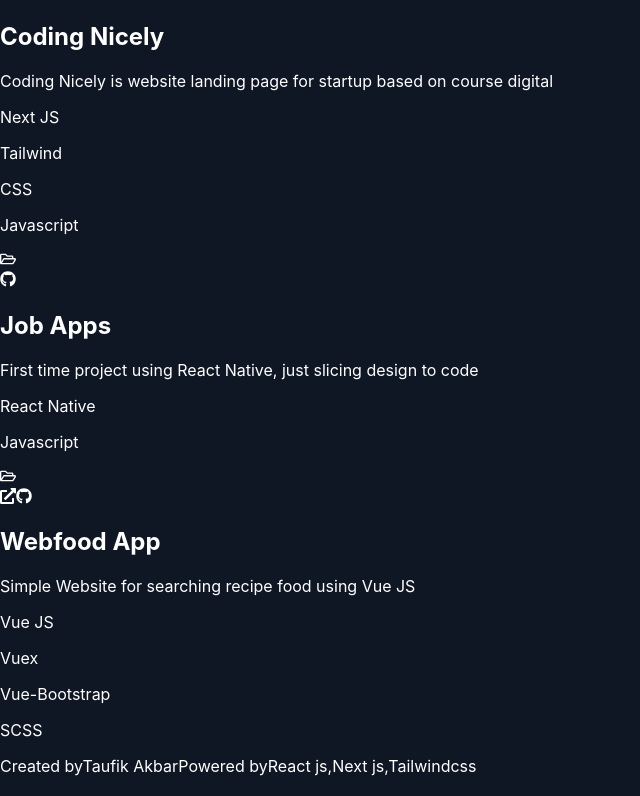
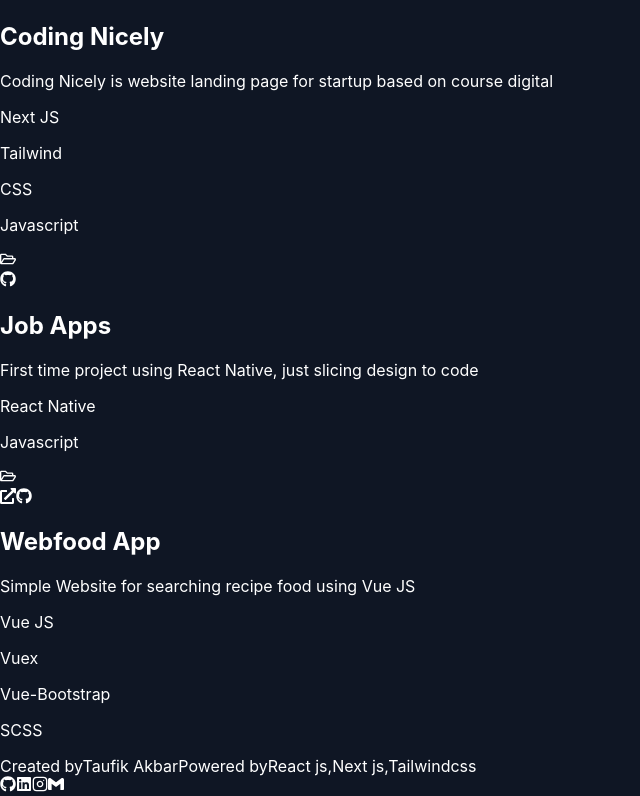
Before and after one commit to TaufikAkbar7/Portfolio-NextJS, a Next.js app in the folder portfolio/: page / in a window 1280 px wide. Shown: the part 1071-1867 px from the top of the page, without its empty margins (0-640 px from the left). Built offline with nearby package versions, Linux system fonts and the light colour scheme.

Commit message:
fix: responsive

```diff
--- a/portfolio/components/Footer/Footer.js
+++ b/portfolio/components/Footer/Footer.js
@@ -1,4 +1,7 @@
+import { contact } from "../../content/data";
+
 const Footer = () => {
+    const { socials } = contact;
     return (
         <div className="border-t-2 border-gray-700 flex flex-col justify-center items-center py-5">
             <span className="text-gray-400">Created by
@@ -9,6 +12,19 @@
                 <a href="https://nextjs.org" target="_blank" rel="noreferrer" className="text-gray-200 ml-1 border-b-2 border-black hover:border-gray-200">Next js,</a>
                 <a href="https://tailwindcss.com" target="_blank" rel="noreferrer" className="text-gray-200 ml-1 border-b-2 border-black hover:border-gray-200">Tailwindcss</a>
             </span>
+            <div className="flex w-72 flex-row justify-center items-center mt-5 block lg:hidden">
+                {socials.map((item) => (
+                  <a
+                    key={item.name}
+                    href={item.link}
+                    target="_blank"
+                    rel="noreferrer"
+                    className="flex flex-row justify-center items-center p-2 text-gray-200 cursor-pointer hover:text-gray-400"
+                  >
+                    <span className="text-2xl mr-3 md:text-3xl">{item.tag}</span>
+                  </a>
+                ))}
+            </div>
         </div>
     )
 }
--- a/portfolio/components/Hero/Hero.js
+++ b/portfolio/components/Hero/Hero.js
@@ -20,9 +20,10 @@
             You can call me
             <span className="text-primaryColor pl-2">Taufik</span>
           </h2>
-          <h3 className="xs:text-base lg:text-xl w-3/4 text-gray-300 mt-5 tracking-wide leading-relaxed">
+          <h3 className="w-full text-gray-300 mt-5 tracking-wide leading-relaxed xs:text-base sm:w-3/4 lg:text-xl">
             {desc}
           </h3>
+          <div className="flex justify-center lg:block">
           <a
             href="mailto:akbar.taufik062@gmail.com"
             rel="noreferrer"
@@ -30,8 +31,9 @@
           >
             Get In Touch
           </a>
+          </div>
         </div>
-        <div className="flex w-72 flex-row justify-center items-center mt-5">
+        <div className="w-72 justify-center items-center mt-5 hidden lg:flex flex-row">
           {socials.map((item) => (
             <a
               key={item.name}
--- a/portfolio/components/Projects/Projects.js
+++ b/portfolio/components/Projects/Projects.js
@@ -10,7 +10,7 @@
       <p className="sm:text-lg mt-2 text-white">{project.subtitle}</p>
       <div className="grid grid-cols-1 mt-8 gap-5 lg:grid-cols-2 xl:grid-cols-3">
         {project.projects.map((item, i) => (
-          <div className="flex flex-col justify-between w-80 h-72 p-6 rounded-lg overflow-hidden bg-gray-700" key={i}>
+          <div className="flex flex-col justify-between w-full h-72 p-6 rounded-lg overflow-hidden bg-gray-700 sm:w-80" key={i}>
             <div className="flex justify-between items-center w-full">
               <FaRegFolderOpen className="w-8 h-8 text-primaryColor" />
               <div className="flex items-center gap-x-3">
```
